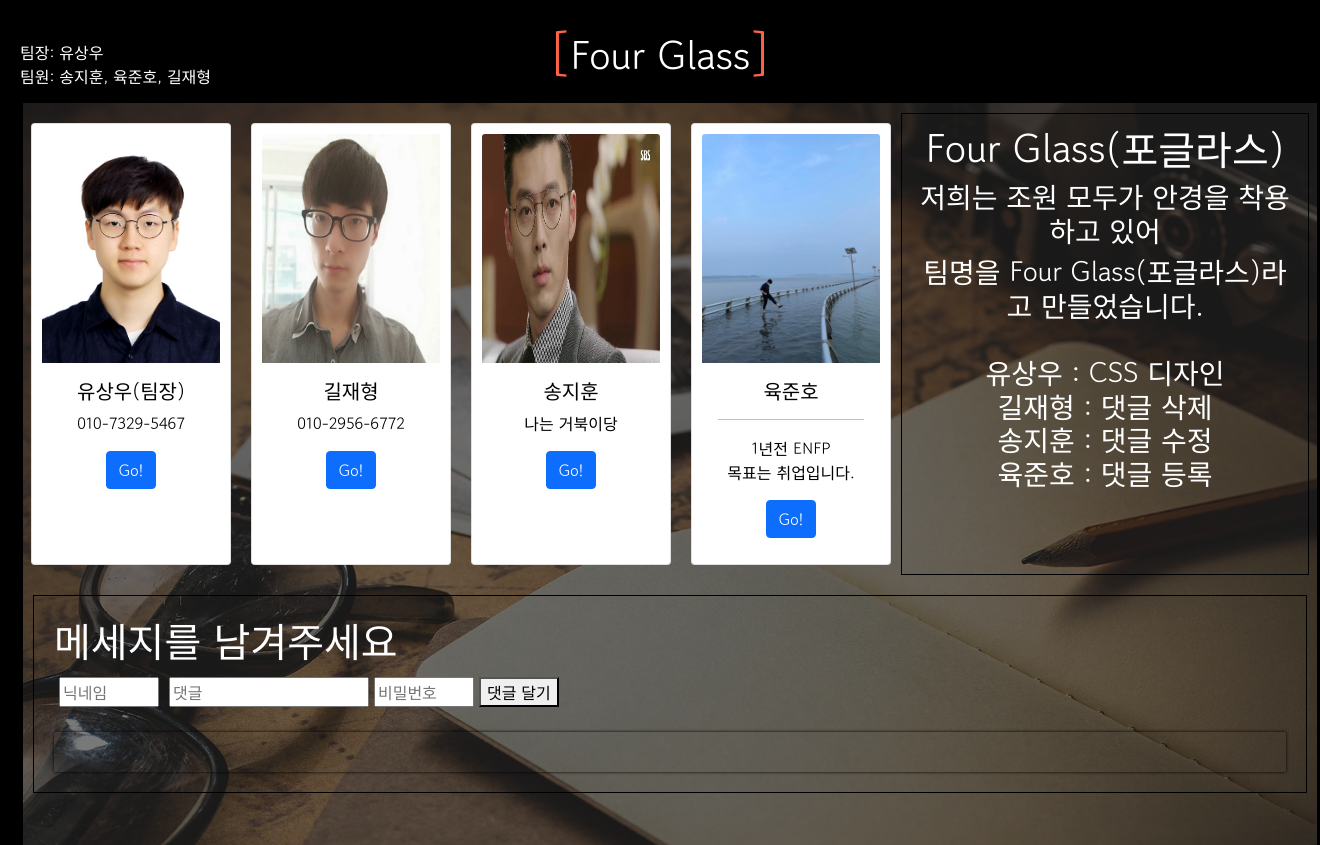
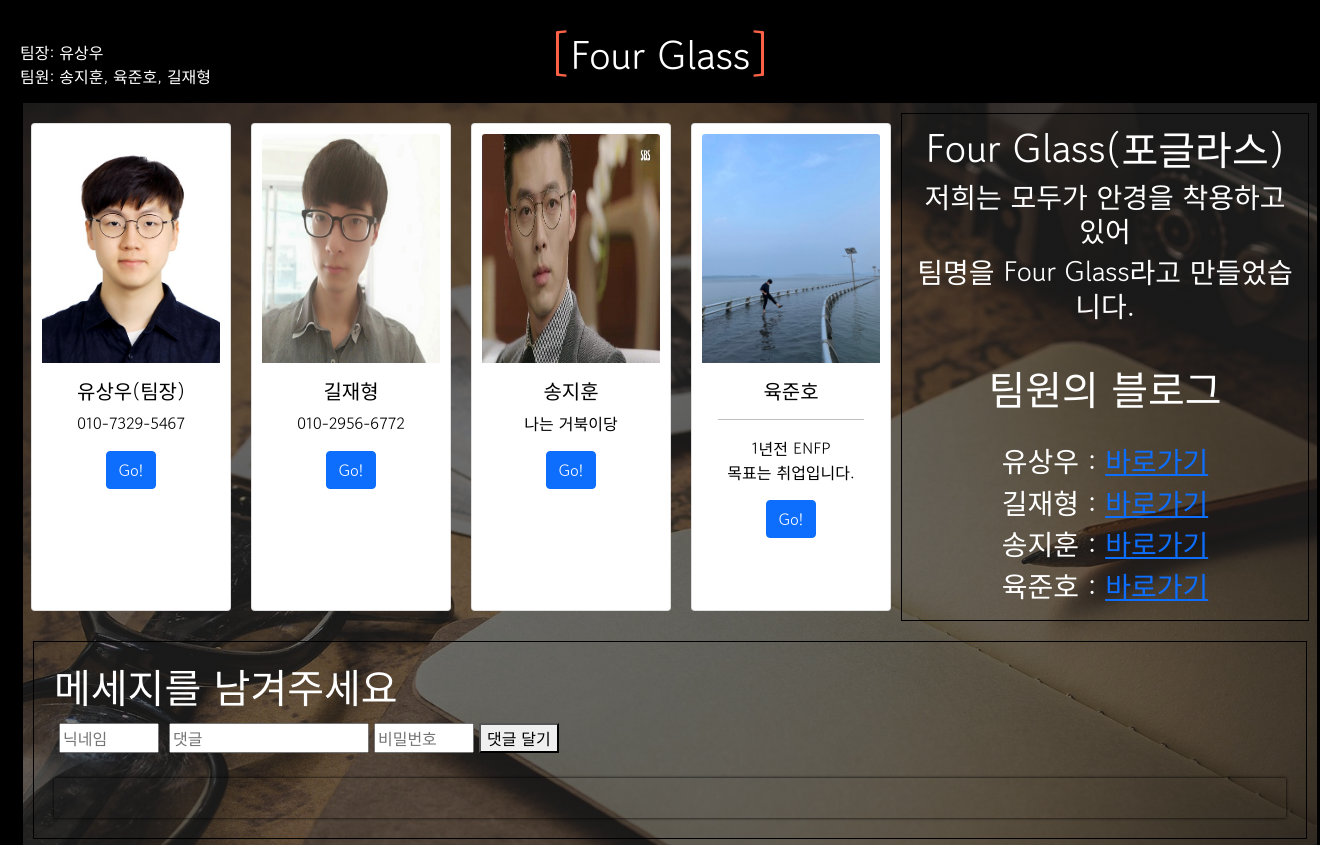
Before and after one commit to Mrgil0/FourGlass, a Flask app: page / in a window 1320 px wide. Shown: the top 845 px of the page. Run offline with Flask 2, Linux system fonts and the light colour scheme; data that the repository does not hold is empty.

Commit message:
메인페이지 수정
블로그 수정 추가

```diff
--- a/FourGlass/templates/mainpage.html
+++ b/FourGlass/templates/mainpage.html
@@ -66,12 +66,13 @@
             </div>
             <div class="introduce">
                 <h1>Four Glass(포글라스)</h1>
-                <h3>저희는 조원 모두가 안경을 착용하고 있어<h3>
-                    팀명을 Four Glass(포글라스)라고 만들었습니다. <br><br>
-                    유상우 : CSS 디자인<br>
-                    길재형 : 댓글 삭제<br>
-                    송지훈 : 댓글 수정<br>
-                    육준호 : 댓글 등록
+                <h3>저희는 모두가 안경을 착용하고 있어<h3>
+                    팀명을 Four Glass라고 만들었습니다. <br><br>
+                <h1>팀원의 블로그</h1><br>
+                    <h3>유상우 : <a href="https://milb.tistory.com/">바로가기</a></h3>
+                    <h3>길재형 : <a href="https://gstack.tistory.com/">바로가기</a></h3>
+                    <h3>송지훈 : <a href="https://91song4.tistory.com/">바로가기</a></h3>
+                    <h3>육준호 : <a href="https://velog.io/@yuk1479">바로가기</a></h3>
             </div>
         </div>
     </div>
```
